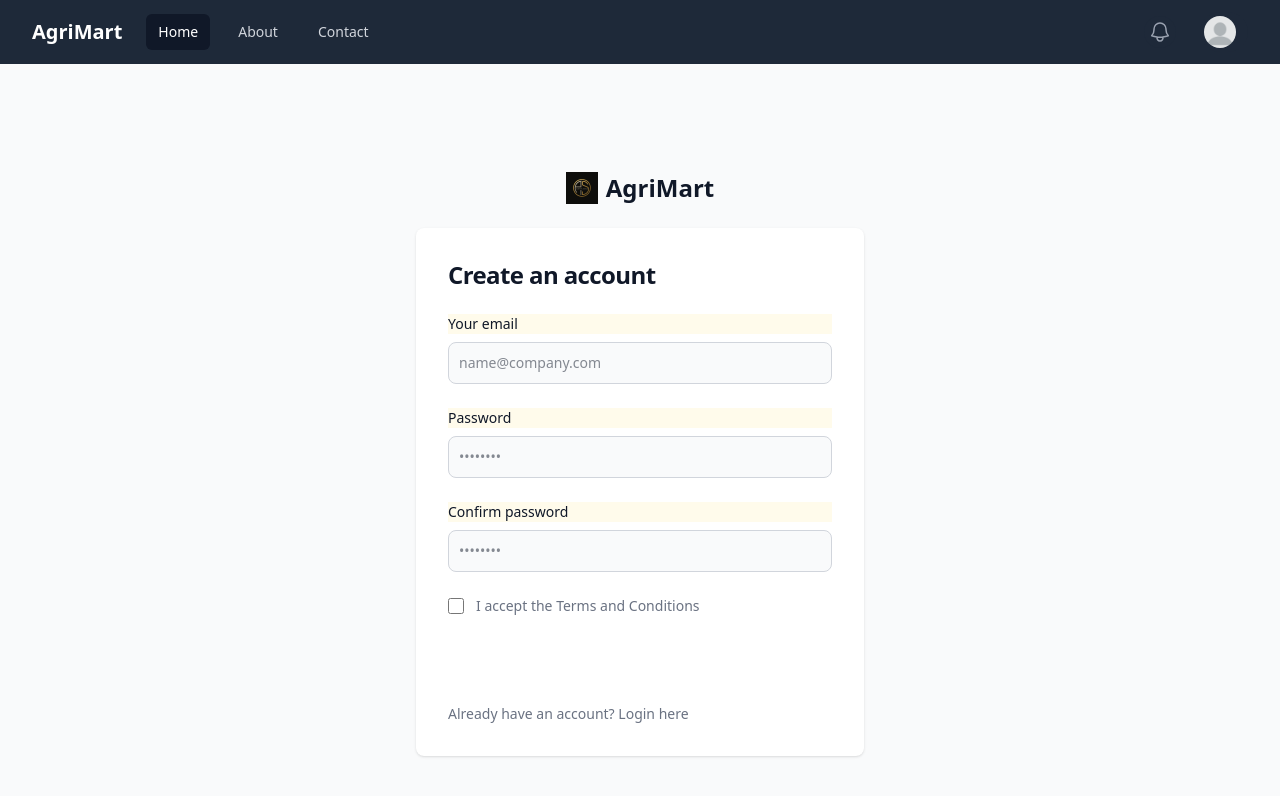
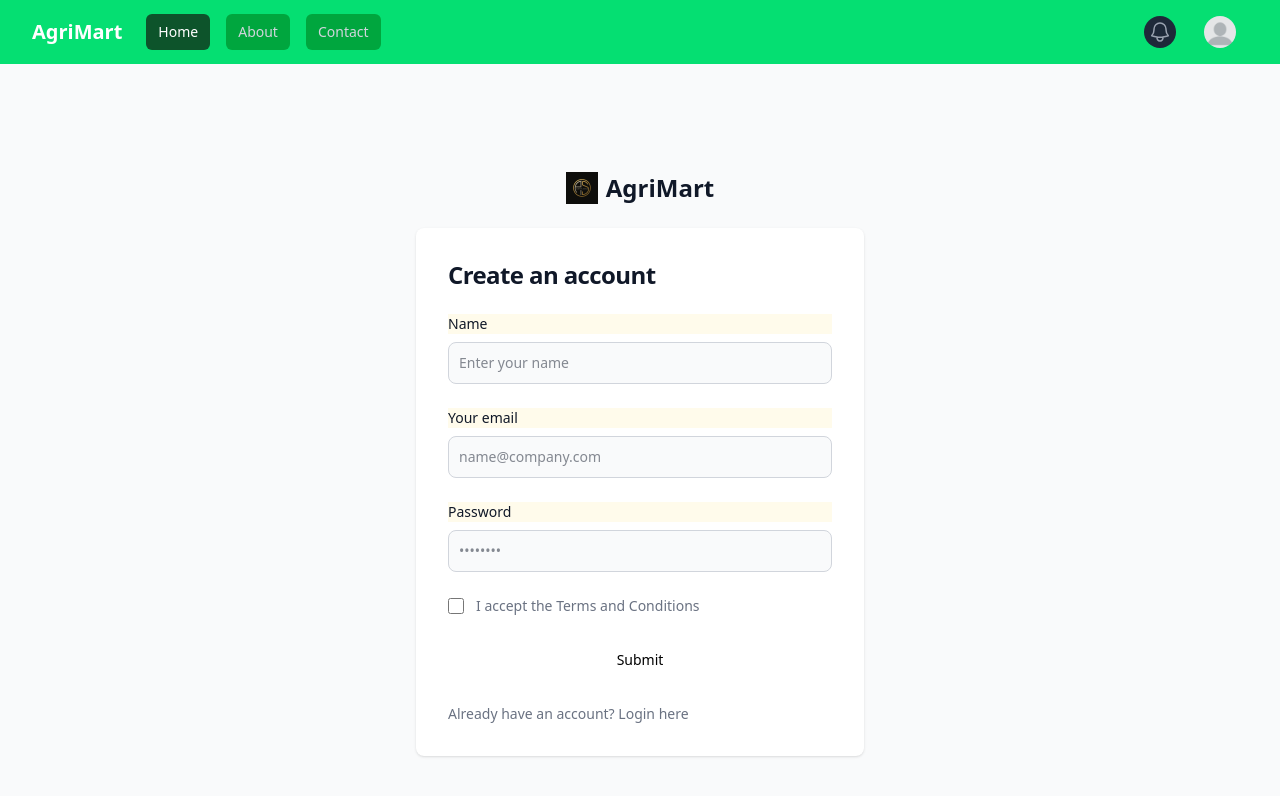
Before and after one commit to adityasingh33/AgriMart, a React (Vite) app in the folder client/: page /register in a window 1280 px wide. Shown: the top 796 px of the page. Built offline with nearby package versions, Linux system fonts and the light colour scheme.

Commit message:
Added Context

```diff
--- a/client/src/components/Navbar/navbar.jsx
+++ b/client/src/components/Navbar/navbar.jsx
@@ -10,13 +10,16 @@ const navigation = [
   { name: 'Contact', href: '/contact', current: false },
 ]
 
-function classNames(...classes) {
-  return classes.filter(Boolean).join(' ')
-}
+ function classNames(...classes) {
+   return classes.filter(Boolean).join(' ')
+ }
+
+
+
 
 const Navbar = () => {
   return (
-    <Disclosure as="nav" className="bg-gray-800">
+    <Disclosure as="nav" className="bg-green-400">
       {({ open }) => (
         <>
           <div className="mx-auto max-w-7xl px-2 sm:px-6 lg:px-8">
@@ -49,8 +52,8 @@ const Navbar = () => {
                         to={item.href}
                         className={classNames(
                           item.current
-                            ? 'bg-gray-900 text-white'
-                            : 'text-gray-300 hover:bg-gray-700 hover:text-white',
+                            ? 'bg-green-900 text-white'
+                            : 'bg-green-600 text-gray-300 hover:bg-green-700 hover:text-white',
                           'rounded-md px-3 py-2 text-sm font-medium'
                         )}
                         aria-current={item.current ? 'page' : undefined}
@@ -76,7 +79,7 @@ const Navbar = () => {
               <div className="absolute inset-y-0 right-0 flex items-center pr-2 sm:static sm:inset-auto sm:ml-6 sm:pr-0">
                 <button
                   type="button"
-                  className="rounded-full bg-gray-800 p-1 text-gray-400 hover:text-white focus:outline-none"
+                  className="rounded-full p-1 text-gray-400 hover:text-white focus:outline-none"
                   >
                   <img className='rounded-full w-8 h-8 mr-2' src='/profile.png' alt='dp' />
 
--- a/client/src/components/auth/login.jsx
+++ b/client/src/components/auth/login.jsx
@@ -1,16 +1,14 @@
 import React, { useState } from 'react'
 
 const Login = () => {
-  const [formData, setFormData] = useState({
-    email: '',
-    password: '',
-    remember: false
+
+const [formData,setFormData] = useState({
+  name:"",
+  email:"",
+  password:"",
+  terms:false,
+  remember:false
 })
-
-  const handleSubmit = (e) => {
-    e.preventDefault()
-    console.log('Form submitted:', formData)
-  }
 
 const handleChange = (e) => {
   const { name, value, type, checked } = e.target
@@ -19,6 +17,24 @@ const Login = () => {
     [name]: type === 'checkbox' ? checked : value
   }))
 }
+
+const handleSubmit = (e) => {
+  e.preventDefault()
+  console.log('Form submitted:', formData);
+  if(!formData.email  || !formData.password){
+      console.error("All fields are required");
+      return;
+     }
+
+  try {
+      // const res = await axios.post("http://localhost:5000/api/auth/register", formData);
+      //console.log("User Registered:", res.data);
+  } catch (error) {
+      console.error("Error Registering User:", error.response.data);
+  }
+}
+
+
 
   return (
     <div>
--- a/client/src/components/auth/register.jsx
+++ b/client/src/components/auth/register.jsx
@@ -1,24 +1,39 @@
 import React, { useState } from 'react'
 
  const Register = () => {
-//   const [formData, setFormData] = useState({
-//     email: '',
-//     password: '',
-//     remember: false
-//   })
+  const [formData, setFormData] = useState({
+    name:'',
+    email: '',
+    password: '',
+    remember: false,
+    terms:false
+  })
 
-//   const handleSubmit = (e) => {
-//     e.preventDefault()
-//     console.log('Form submitted:', formData)
-//   }
+  const handleChange = (e) => {
+    const { name, value, type, checked } = e.target
+    setFormData(prev => ({
+      ...prev,
+      [name]: type === 'checkbox' ? checked : value
+    }))
+  }
 
-//   const handleChange = (e) => {
-//     const { name, value, type, checked } = e.target
-//     setFormData(prev => ({
-//       ...prev,
-//       [name]: type === 'checkbox' ? checked : value
-//     }))
-//   }
+  const handleSubmit = (e) => {
+    e.preventDefault()
+    console.log('Form submitted:', formData);
+    if(!formData.name || !formData.email  || !formData.password){
+        console.error("All fields are required");
+        return;
+       }
+
+    try {
+        // const res = await axios.post("http://localhost:5000/api/auth/register", formData);
+        //console.log("User Registered:", res.data);
+    } catch (error) {
+        console.error("Error Registering User:", error.response.data);
+    }
+
+  };
+
 
   return (
     <div>
@@ -33,28 +48,33 @@ import React, { useState } from 'react'
               <h1 className="text-xl font-bold leading-tight tracking-tight text-gray-900 md:text-2xl dark:text-white">
                   Create an account
               </h1>
-              <form className="space-y-4 md:space-y-6" action="#">
+              <form className="space-y-4 md:space-y-6" onSubmit={handleSubmit} action="#">
+
+
+                 <div>
+                      <label htmlFor="name" className="block mb-2 text-sm  bg-amber-50 font-medium text-gray-900 dark:text-white">Name</label>
+                      <input type="text" name="name" id="name" placeholder="Enter your name" value={formData.name} onChange={handleChange} className="bg-gray-50 border border-gray-300 text-gray-900 text-sm rounded-lg focus:ring-primary-600 focus:border-primary-600 block w-full p-2.5 dark:bg-gray-700 dark:border-gray-600 dark:placeholder-gray-400 dark:text-white dark:focus:ring-blue-500 dark:focus:border-blue-500" required=""/>
+                  </div>
+
+
                   <div>
-                      <label for="email" className="block mb-2 text-sm bg-amber-50 font-medium text-gray-900 dark:text-white">Your email</label>
-                      <input type="email" name="email" id="email" className="bg-gray-50 border border-gray-300 text-gray-900 text-sm rounded-lg focus:ring-primary-600 focus:border-primary-600 block w-full p-2.5 dark:bg-gray-700 dark:border-gray-600 dark:placeholder-gray-400 dark:text-white dark:focus:ring-blue-500 dark:focus:border-blue-500" placeholder="name@company.com" required=""/>
+                      <label htmlFor="email" className="block mb-2 text-sm bg-amber-50 font-medium text-gray-900 dark:text-white">Your email</label>
+                      <input type="email" name="email" id="email" value={formData.email} onChange={handleChange} className="bg-gray-50 border border-gray-300 text-gray-900 text-sm rounded-lg focus:ring-primary-600 focus:border-primary-600 block w-full p-2.5 dark:bg-gray-700 dark:border-gray-600 dark:placeholder-gray-400 dark:text-white dark:focus:ring-blue-500 dark:focus:border-blue-500" placeholder="name@company.com" required=""/>
                   </div>
                   <div>
-                      <label for="password" className="block mb-2 text-sm bg-amber-50 font-medium text-gray-900 dark:text-white">Password</label>
-                      <input type="password" name="password" id="password" placeholder="••••••••" className="bg-gray-50 border border-gray-300 text-gray-900 text-sm rounded-lg focus:ring-primary-600 focus:border-primary-600 block w-full p-2.5 dark:bg-gray-700 dark:border-gray-600 dark:placeholder-gray-400 dark:text-white dark:focus:ring-blue-500 dark:focus:border-blue-500" required=""/>
+                      <label htmlFor="password" className="block mb-2 text-sm bg-amber-50 font-medium text-gray-900 dark:text-white">Password</label>
+                      <input type="password" name="password" id="password" placeholder="••••••••" value={formData.password} onChange={handleChange} className="bg-gray-50 border border-gray-300 text-gray-900 text-sm rounded-lg focus:ring-primary-600 focus:border-primary-600 block w-full p-2.5 dark:bg-gray-700 dark:border-gray-600 dark:placeholder-gray-400 dark:text-white dark:focus:ring-blue-500 dark:focus:border-blue-500" required=""/>
                   </div>
-                  <div>
-                      <label for="confirm-password" className="block mb-2 text-sm  bg-amber-50 font-medium text-gray-900 dark:text-white">Confirm password</label>
-                      <input type="confirm-password" name="confirm-password" id="confirm-password" placeholder="••••••••" className="bg-gray-50 border border-gray-300 text-gray-900 text-sm rounded-lg focus:ring-primary-600 focus:border-primary-600 block w-full p-2.5 dark:bg-gray-700 dark:border-gray-600 dark:placeholder-gray-400 dark:text-white dark:focus:ring-blue-500 dark:focus:border-blue-500" required=""/>
-                  </div>
+
                   <div className="flex items-start">
                       <div className="flex items-center h-5">
-                        <input id="terms" aria-describedby="terms" type="checkbox" className="w-4 h-4 border border-gray-300 rounded bg-gray-50 focus:ring-3 focus:ring-primary-300 dark:bg-gray-700 dark:border-gray-600 dark:focus:ring-primary-600 dark:ring-offset-gray-800" required=""/>
+                        <input id="terms" name='terms' aria-describedby="terms" type="checkbox" checked = {formData.terms} onChange={handleChange} className="w-4 h-4 border border-gray-300 rounded bg-gray-50 focus:ring-3 focus:ring-primary-300 dark:bg-gray-700 dark:border-gray-600 dark:focus:ring-primary-600 dark:ring-offset-gray-800" required=""/>
                       </div>
                       <div className="ml-3 text-sm">
-                        <label for="terms" className="font-light text-gray-500 dark:text-gray-300">I accept the <a className="font-medium text-primary-600 hover:underline dark:text-primary-500" href="#">Terms and Conditions</a></label>
+                        <label htmlFor="terms" className="font-light text-gray-500 dark:text-gray-300">I accept the <a className="font-medium text-primary-600 hover:underline dark:text-primary-500" href="#">Terms and Conditions</a></label>
                       </div>
                   </div>
-                  <button type="submit" className="w-full text-white bg-primary-600 hover:bg-primary-700 focus:ring-4 focus:outline-none focus:ring-primary-300 font-medium rounded-lg text-sm px-5 py-2.5 text-center dark:bg-primary-600 dark:hover:bg-primary-700 dark:focus:ring-primary-800">Create an account</button>
+                  <button type="submit" className="w-full text-black bg-primary-600 hover:bg-primary-700 focus:ring-4 focus:outline-none focus:ring-primary-300 font-medium rounded-lg text-sm px-5 py-2.5 text-center dark:bg-primary-600 dark:hover:bg-primary-700 dark:focus:ring-primary-800">Submit</button>
                   <p className="text-sm font-light text-gray-500 dark:text-gray-400">
                       Already have an account? <a href="#" className="font-medium text-primary-600 hover:underline dark:text-primary-500">Login here</a>
                   </p>
--- /dev/null
+++ b/client/src/context/AuthContext.jsx
@@ -0,0 +1,86 @@
+// import { createContext, useState, useEffect } from "react";
+
+// export const AuthContext = createContext();
+
+// export const AuthProvider = ({ children }) => {
+//     const [isAuthenticated, setIsAuthenticated] = useState(false);
+//     const [loading, setLoading] = useState(true);
+
+//     useEffect(() => {
+//         try {
+//             const token = localStorage.getItem("token");
+//             setIsAuthenticated(!!token);
+//         } catch (error) {
+//             console.error("Error checking authentication:", error);
+//         } finally {
+//             setLoading(false);
+//         }
+//     }, []);
+
+//     const login = (token) => {
+//         try {
+//             localStorage.setItem("token", token);
+//             setIsAuthenticated(true);
+//         } catch (error) {
+//             console.error("Error during login:", error);
+//             throw error;
+//         }
+//     };
+
+//     const logout = () => {
+//         try {
+//             localStorage.removeItem("token");
+//             setIsAuthenticated(false);
+//         } catch (error) {
+//             console.error("Error during logout:", error);
+//             throw error;
+//         }
+//     };
+
+//     if (loading) {
+//         return null; // or a loading spinner
+//     }
+
+//     return (
+//         <AuthContext.Provider value={{ isAuthenticated, login, logout }}>
+//             {children}
+//         </AuthContext.Provider>
+//     );
+// };
+
+
+import { createContext, useState, useEffect } from 'react';
+
+export const AuthContext = createContext();
+
+export const AuthProvider = ({ children }) => {
+    const [isAuthenticated, setIsAuthenticated] = useState(false);
+    const [loading, setLoading] = useState(true);
+
+    useEffect(() => {
+        // Check if user is authenticated (e.g., check localStorage for token)
+        const token = localStorage.getItem('token');
+        setIsAuthenticated(!!token);
+        setLoading(false);
+    }, []);
+
+    const login = (token) => {
+        localStorage.setItem('token', token);
+        setIsAuthenticated(true);
+    };
+
+    const logout = () => {
+        localStorage.removeItem('token');
+        setIsAuthenticated(false);
+    };
+
+    // if (loading) {
+    //     return null; // or a loading spinner
+    // }
+
+    return (
+        <AuthContext.Provider value={{ isAuthenticated, login, logout }}>
+            {children}
+        </AuthContext.Provider>
+    );
+};
```
Also changed, not shown: client/src/App.jsx (+13 -3 lines), client/src/components/protectedRoutes.jsx (added, +35 -0 lines), client/src/pages/home.jsx (added, +11 -0 lines). Lines whose indentation alone changed are shown as unchanged.
